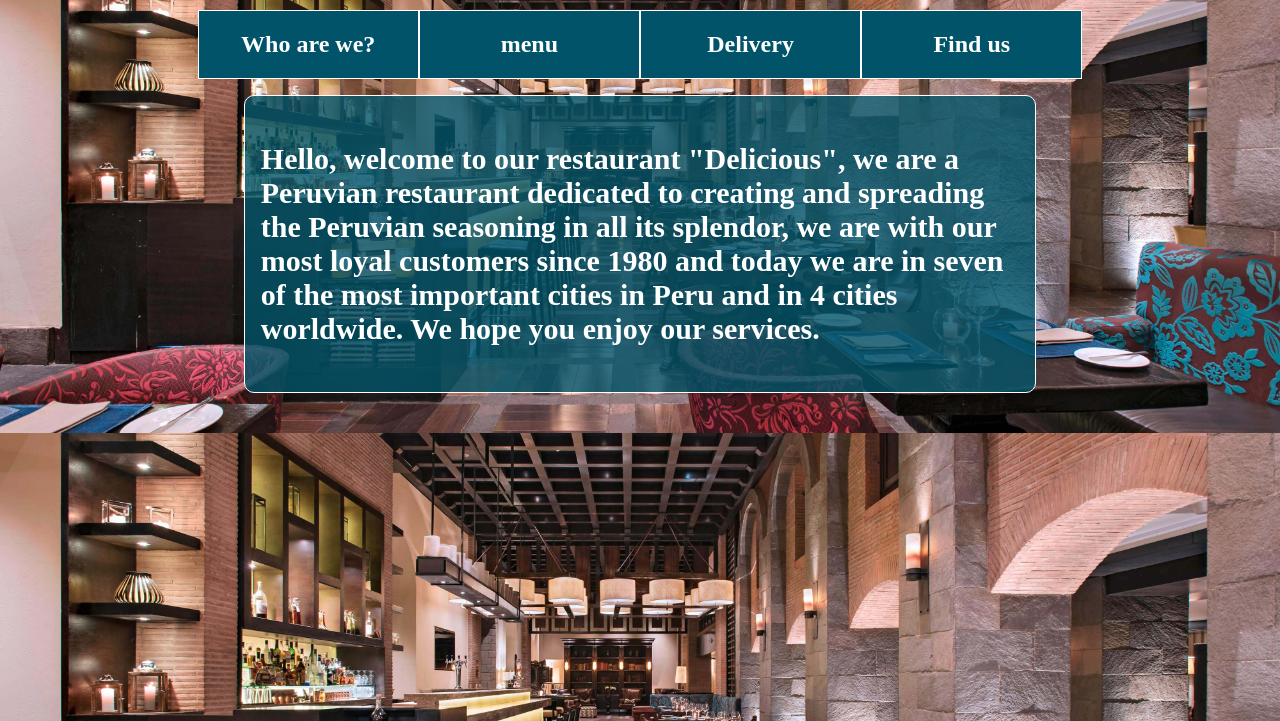
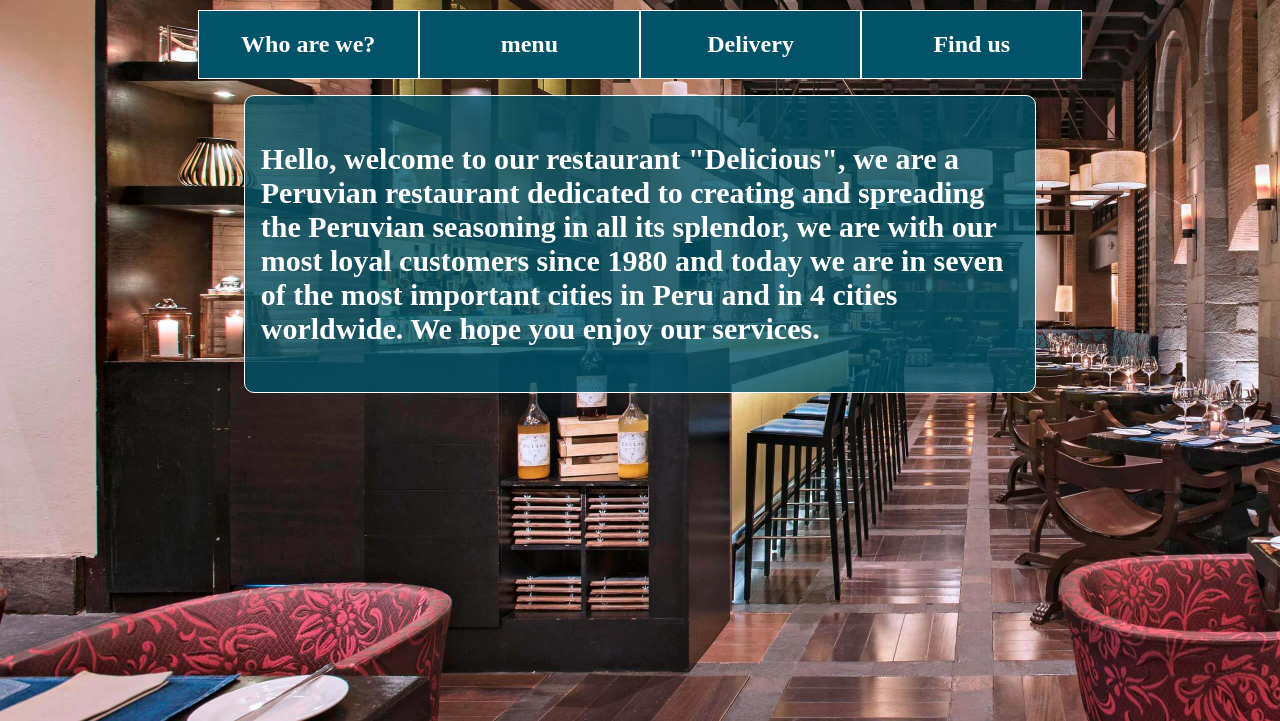
Before and after one commit to diazgio/Restaurant-page, a website built with webpack: page dist/index.html in a window 1280 px wide. Shown: the part 79-800 px from the top of the page. Built offline with Linux system fonts and the light colour scheme.

Commit message:
Fix background image size

```diff
--- a/src/style.css
+++ b/src/style.css
@@ -1,6 +1,10 @@
+html {
+  height: 100%;
+}
 body {
   background: url(./img/resto.jpg);
   background-size: cover;
+  background-repeat: no-repeat;
 }
 
 .title-container {
```
Also changed, not shown: dist/bundle.js.
